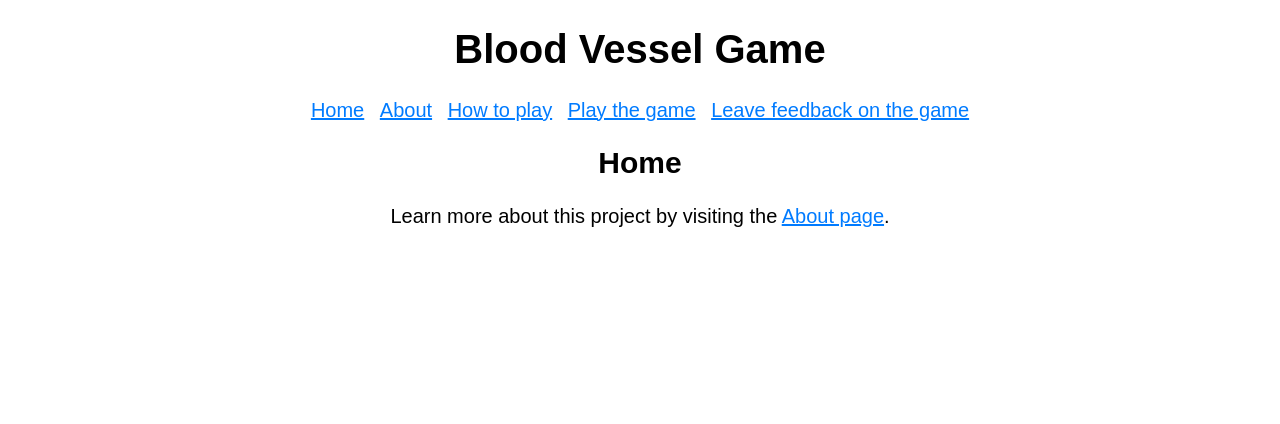
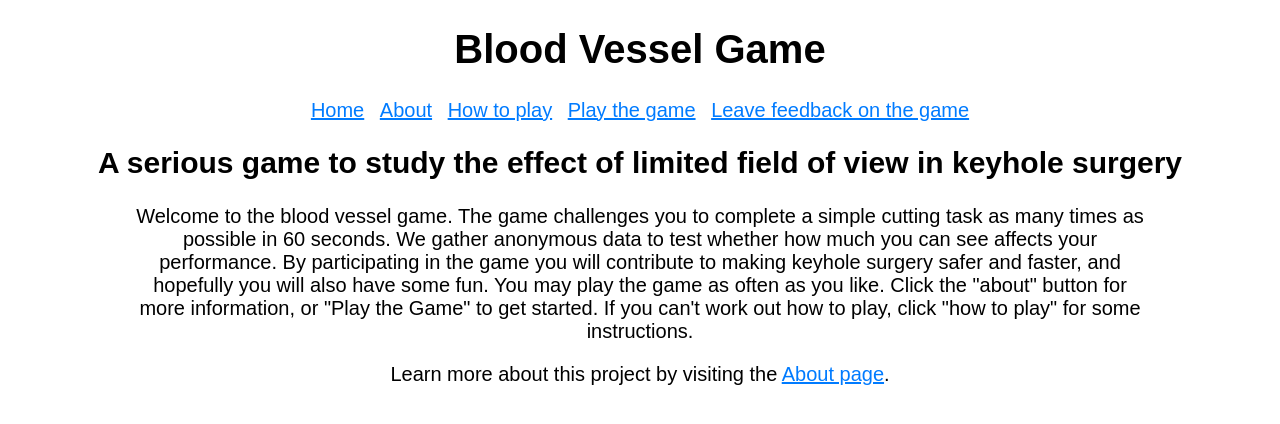
Before and after one commit to rmaphcr/vessel-game, a Flask app: page / in a window 1280 px wide. Shown: the top 424 px of the page. Run offline with Flask 3, Linux system fonts and the light colour scheme.

Commit message:
Updated home screen welcome message

```diff
--- a/templates/pages/BloodVesselGame.html
+++ b/templates/pages/BloodVesselGame.html
@@ -57,7 +57,7 @@
 		this.load.image('pausescreen', '/static/assets/images/pausescreen.png')
 		this.load.image('scissorsopen','/static/assets/images/scissorsopen.png');
 		this.load.image('scissorsclosed','/static/assets/images/scissorsclosed.png');
-		this.load.image('Transition','/static/assets/images/Transition.png');
+		this.load.image('Transition','/static/assets/images/transit.png');
 		this.load.image('Opening','/static/assets/images/Opening.png');
 		this.load.image('GameOver','/static/assets/images/GameOver.png');
 		this.load.image('Spacebar', '/static/assets/images/spacebar.png');
--- a/templates/pages/home.html
+++ b/templates/pages/home.html
@@ -3,12 +3,23 @@
 
 {% block header %}
 
-  <h2>{% block title %}Home{% endblock title %}</h2>
+  <h2>{% block title %}A serious game to study the effect of limited field of view in keyhole surgery{% endblock title %}</h2>
 
 {% endblock header %}
 
 
 {% block content %}
+
+	<p>
+
+	Welcome to the blood vessel game. The game challenges you to complete a simple cutting task as many times as possible in 60 seconds.
+	We gather anonymous data to test whether how much you can see affects your performance. By participating in the game you will
+	contribute to making keyhole surgery safer and faster, and hopefully you will also have some fun. You may play the game as often
+	as you like. Click the "about" button for more information, or "Play the Game" to get started. If you can't work out how to play,
+	click "how to play" for some instructions.
+
+	</p>
+
 
   <p>
 
```
Also changed, not shown: static/assets/images/transition.png (deleted).
